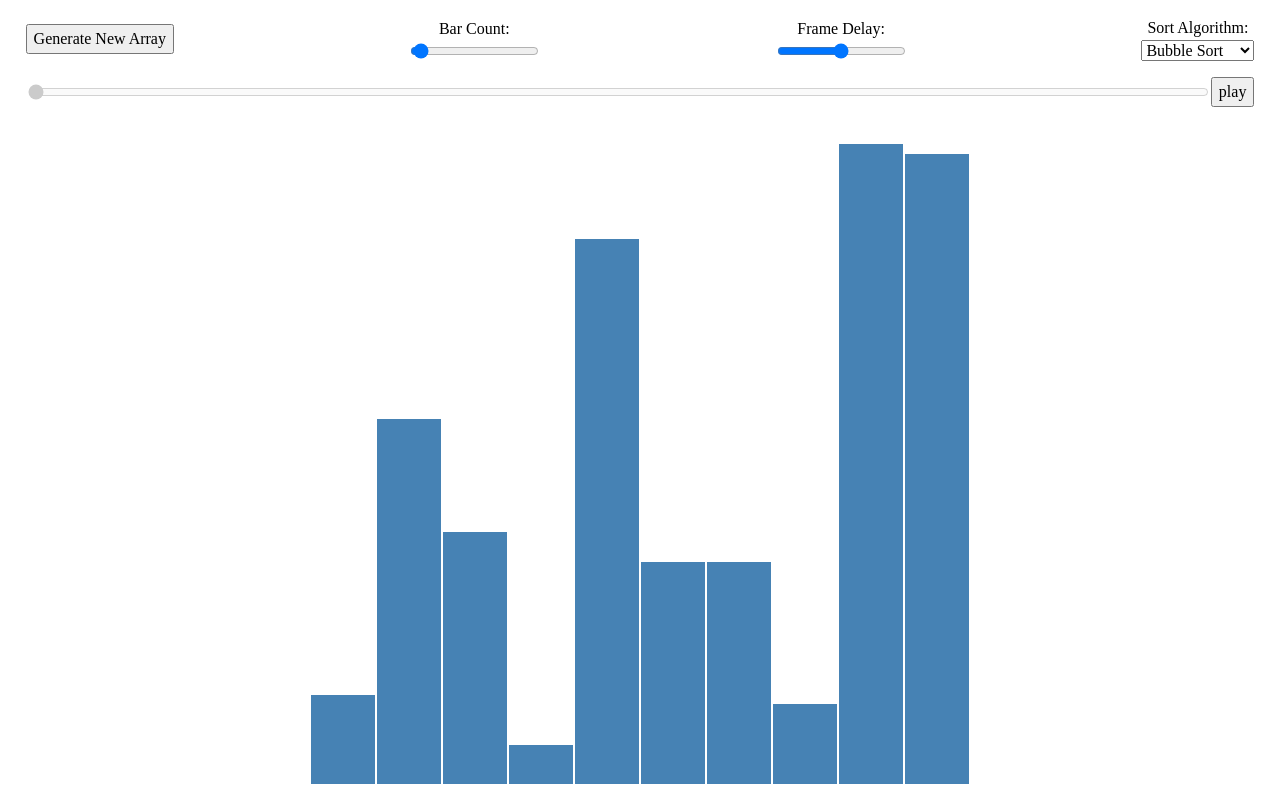
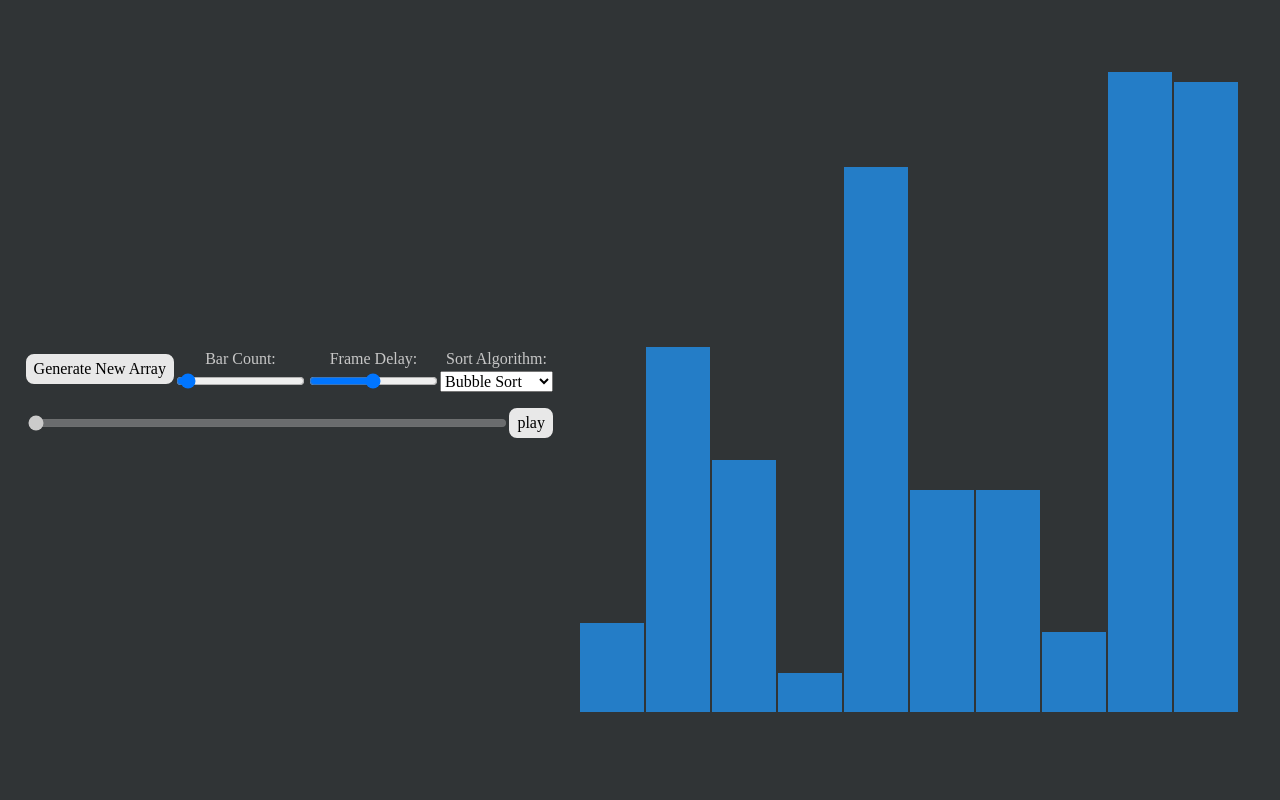
Before and after one commit to PezhmanGhavami/sorting-visualizer, a React (Create React App) app: page / in a window 1280 px wide. Built offline with nearby package versions, Linux system fonts and the light colour scheme.

Commit message:
Changed some file names, made some root colors

```diff
--- a/src/components/bar-container/bar-container.component.tsx
+++ b/src/components/bar-container/bar-container.component.tsx
@@ -1,6 +1,8 @@
 import { FC } from "react";
 import Bar from "../bar/bar.components";
 import { IBars } from "../sorting-visualizer/sorting-visualizer.utils";
+
+import "./bar-container.styles.css";
 
 interface IBarContainer {
   bars: IBars;
--- /dev/null
+++ b/src/components/bar-container/bar-container.styles.css
@@ -0,0 +1,6 @@
+.bar-container {
+  flex: 2;
+  display: flex;
+  align-items: flex-end;
+  margin-bottom: 2vh;
+}
--- a/src/components/nav/nav.component.tsx
+++ b/src/components/navba/navbar.component.tsx
@@ -7,7 +7,7 @@ import {
 
 import { IAnimationState } from "../sorting-visualizer/sorting-visualizer.utils";
 
-import "./nav.styles.css";
+import "./navbar.styles.css";
 
 interface IBarInfo {
   barCount: number;
@@ -106,7 +106,7 @@ const Nav: FC<INavProps> = (props) => {
   };
   //TODO - change the layour so that the settings will be available under a cog, and will be inline with the controller section
   return (
-    <div className="nav">
+    <nav className="nav">
       <form className="nav__form" onSubmit={handleSubmit}>
         <div className="nav-settings">
           <button
@@ -193,7 +193,13 @@ const Nav: FC<INavProps> = (props) => {
           </button>
         </div>
       </form>
-    </div>
+
+      <div className="burger">
+        <div className="line1"></div>
+        <div className="line2"></div>
+        <div className="line3"></div>
+      </div>
+    </nav>
   );
 };
 
--- a/src/components/nav/nav.styles.css
+++ b/src/components/navba/navbar.styles.css
@@ -1,11 +1,10 @@
 .nav {
-  margin-top: 2vh;
+  /* margin-top: 2vh; */
   padding: 0 2vw;
   display: flex;
   justify-content: space-around;
   align-items: center;
-  min-width: 100%;
-  /* word-break: break-word; */
+  /* min-width: 100%; */
 }
 
 .nav-settings {
--- a/src/components/sorting-visualizer/sorting-visualizer.component.tsx
+++ b/src/components/sorting-visualizer/sorting-visualizer.component.tsx
@@ -3,7 +3,7 @@ import { useState, useEffect, useCallback } from "react";
 import "./sorting-visualizer.styles.css";
 
 import BarContainer from "../bar-container/bar-container.component";
-import Nav from "../nav/nav.component";
+import Nav from "../navba/navbar.component";
 
 import {
   IBars,
--- a/src/components/sorting-visualizer/sorting-visualizer.styles.css
+++ b/src/components/sorting-visualizer/sorting-visualizer.styles.css
@@ -2,13 +2,13 @@
   max-width: 100%;
   min-height: 100vh;
   display: flex;
-  flex-direction: column;
-  justify-content: space-between;
+  flex-direction: column-reverse;
+  justify-content: space-around;
   align-items: center;
 }
 
-.bar-container {
-  display: flex;
-  align-items: flex-end;
-  margin-bottom: 2vh;
+@media screen and (min-width: 992px) {
+  .sorting-visualizer-container {
+    flex-direction: row;
+  }
 }
--- a/src/components/sorting-visualizer/sorting-visualizer.utils.ts
+++ b/src/components/sorting-visualizer/sorting-visualizer.utils.ts
@@ -18,7 +18,7 @@ export interface IAnimationState {
 }
 
 export enum BarColors {
-  NOT_SORTED = "steelblue",
+  NOT_SORTED = "#247dc7",
   BEING_SORTED = "#48af69",
   BEING_COMPARED_AGAINST = "#af4876",
   SORTED = "green",
--- a/src/index.css
+++ b/src/index.css
@@ -74,40 +74,36 @@ select {
 }
 
 :root {
-  --p: hsl(262 80% 50%);
-  --pf: hsl(262 80% 40%);
-  --sf: hsl(316 70% 40%);
-  --af: hsl(175 70% 33%);
-  --in: hsl(198 93% 60%);
-  --su: hsl(158 64% 52%);
-  --wa: hsl(43 96% 56%);
-  --er: hsl(0 91% 71%);
-  --inc: hsl(198 100% 12%);
-  --suc: hsl(158 100% 10%);
-  --wac: hsl(43 100% 11%);
-  --erc: hsl(0 100% 14%);
-  --rounded-box: 1rem;
-  --rounded-btn: 0.5rem;
-  --rounded-badge: 1.9rem;
-  --animation-btn: 0.25s;
-  --animation-input: 0.2s;
-  --btn-text-case: uppercase;
-  --btn-focus-scale: 0.95;
-  --border-btn: 1px;
-  --tab-border: 1px;
-  --tab-radius: 0.5rem;
-  --pc: hsl(0 0% 100%);
-  --s: hsl(316 70% 50%);
-  --sc: hsl(0 0% 100%);
-  --a: hsl(175 70% 41%);
-  --ac: hsl(0 0% 100%);
-  --n: hsl(218 18% 12%);
-  --nf: hsl(223 17% 8%);
-  --nc: hsl(220 13% 69%);
-  --b1: hsl(220 18% 20%);
-  --b2: hsl(220 17% 17%);
-  --b3: hsl(219 18% 15%);
-  --bc: hsl(220 13% 69%);
+  --background-color: hsl(200, 6%, 20%);
+  --background-color-secondry: hsl(200, 6%, 30%);
+  --text-color-db: hsl(0, 0%, 78%);
+  --text-color-lb: hsl(0, 0%, 0%);
+  --button-color: hsl(0, 0%, 91%);
+  --button-color-hover: hsl(0, 0%, 32%);
+}
+
+body {
+  background-color: var(
+    --background-color,
+    hsl(200, 6%, 20%)
+  );
+  color: var(--text-color-db, hsl(0, 7%, 78%));
+}
+button {
+  color: var(--text-color-lb, hsl(0, 0%, 0%));
+  background-color: var(--button-color, hsl(0, 0%, 91%));
+  border: var(--button-color, hsl(0, 0%, 91%)) 2px solid;
+  border-radius: 8px;
+  cursor: pointer;
+}
+button:hover {
+  color: var(--text-color-db, hsl(0, 0%, 0%));
+  background-color: var(
+    --button-color-hover,
+    hsl(0, 0%, 91%)
+  );
+  border: var(--button-color-hover, hsl(0, 0%, 91%)) 2px
+    solid;
 }
 
 /* body {
```
